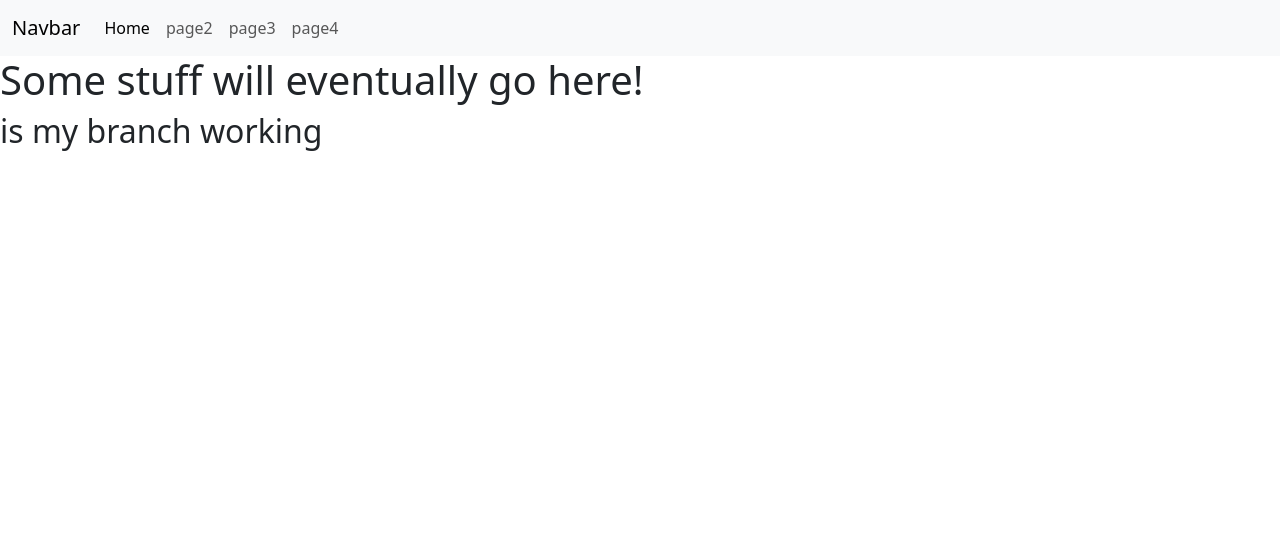
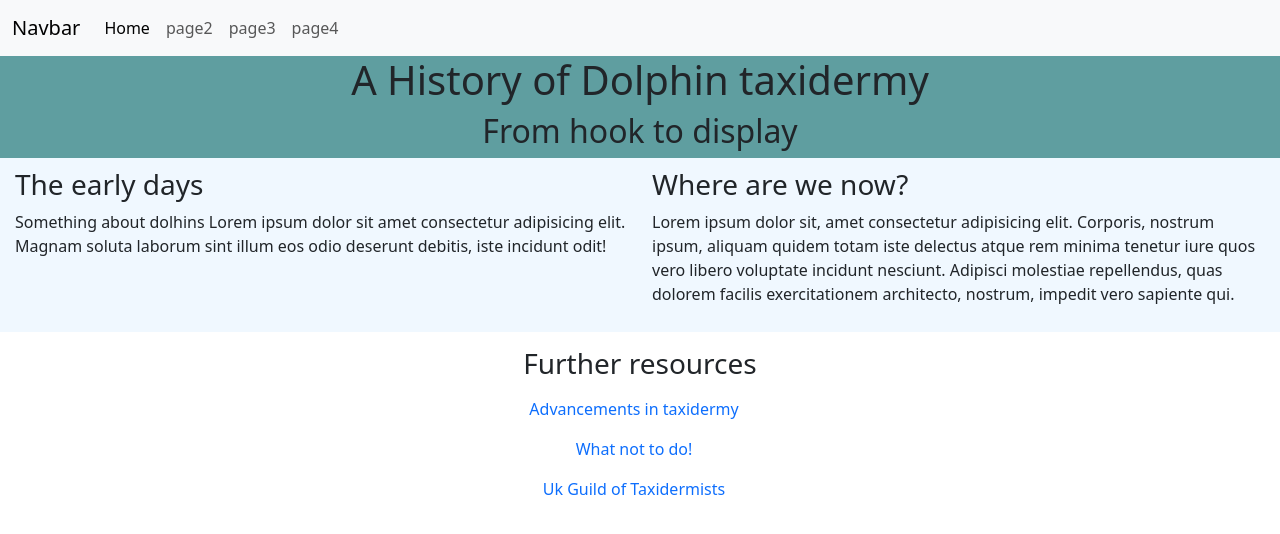
Before and after one commit to Terafora/Team-Project-Yeah, a plain HTML site: page page3.html in a window 1280 px wide. Drawn offline with nearby package versions, Linux system fonts and the light colour scheme.

Commit message:
added history of taxidermy and useful links

```diff
--- a/assets/css/page3.css
+++ b/assets/css/page3.css
@@ -0,0 +1,13 @@
+.history-title {
+    background-color: cadetblue;
+    text-align: center;
+}
+
+.history-content {
+    background-color: aliceblue;
+    padding: 10px 15px;
+}
+.future {
+    text-align: center;
+    padding-top: 15px;
+}
--- a/page3.html
+++ b/page3.html
@@ -1,12 +1,18 @@
 <!DOCTYPE html>
 <html lang="en">
+
 <head>
   <meta charset="UTF-8">
   <meta name="viewport" content="width=device-width, initial-scale=1.0">
   <title>Document</title>
-    <link href="https://cdn.jsdelivr.net/npm/bootstrap@5.3.2/dist/css/bootstrap.min.css" rel="stylesheet" integrity="sha384-T3c6CoIi6uLrA9TneNEoa7RxnatzjcDSCmG1MXxSR1GAsXEV/Dwwykc2MPK8M2HN" crossorigin="anonymous">
-    <script src="https://cdn.jsdelivr.net/npm/bootstrap@5.3.2/dist/js/bootstrap.bundle.min.js" integrity="sha384-C6RzsynM9kWDrMNeT87bh95OGNyZPhcTNXj1NW7RuBCsyN/o0jlpcV8Qyq46cDfL" crossorigin="anonymous"></script>
+  <link href="https://cdn.jsdelivr.net/npm/bootstrap@5.3.2/dist/css/bootstrap.min.css" rel="stylesheet"
+    integrity="sha384-T3c6CoIi6uLrA9TneNEoa7RxnatzjcDSCmG1MXxSR1GAsXEV/Dwwykc2MPK8M2HN" crossorigin="anonymous">
+  <script src="https://cdn.jsdelivr.net/npm/bootstrap@5.3.2/dist/js/bootstrap.bundle.min.js"
+    integrity="sha384-C6RzsynM9kWDrMNeT87bh95OGNyZPhcTNXj1NW7RuBCsyN/o0jlpcV8Qyq46cDfL"
+    crossorigin="anonymous"></script>
+  <link rel="stylesheet" href="assets/css/page3.css">
 </head>
+
 <body>
   <a href="./page2"></a>
   <a href="./page3"></a>
@@ -14,7 +20,8 @@
   <nav class="navbar navbar-expand-lg bg-body-tertiary">
     <div class="container-fluid">
       <a class="navbar-brand" href="#">Navbar</a>
-          <button class="navbar-toggler" type="button" data-bs-toggle="collapse" data-bs-target="#navbarNavDropdown" aria-controls="navbarNavDropdown" aria-expanded="false" aria-label="Toggle navigation">
+      <button class="navbar-toggler" type="button" data-bs-toggle="collapse" data-bs-target="#navbarNavDropdown"
+        aria-controls="navbarNavDropdown" aria-expanded="false" aria-label="Toggle navigation">
         <span class="navbar-toggler-icon"></span>
       </button>
       <div class="collapse navbar-collapse" id="navbarNavDropdown">
@@ -37,11 +44,74 @@
   </nav>
 
   <section>
-        <h1>Some stuff will eventually go here!</h1>
-        <h2>is my branch working</h2>
+    <div class="row">
+      <div class="col-12 history-title">
+        <h1>A History of Dolphin taxidermy</h1>
+        <h2>From hook to display</h2>
+      </div>
+    </div>
+    <div class="row history-content">
+      <div class="col-lg-6">
+        <h3 class="display3">
+          The early days
+        </h3>
+        <p>
+          Something about dolhins Lorem ipsum dolor sit amet consectetur adipisicing elit. Magnam soluta laborum sint
+          illum eos odio deserunt debitis, iste incidunt odit!
+        </p>
+      </div>
+      <div class="col-lg-6">
+        <h3 class="display3">
+          Where are we now?
+        </h3>
+        <p>
+          Lorem ipsum dolor sit, amet consectetur adipisicing elit. Corporis, nostrum ipsum, aliquam quidem totam iste
+          delectus atque rem minima tenetur iure quos vero libero voluptate incidunt nesciunt. Adipisci molestiae
+          repellendus, quas dolorem facilis exercitationem architecto, nostrum, impedit vero sapiente qui.
+        </p>
+      </div>
+    </div>
+
+    <div class="row future">
+      <h3 class="display3">
+        Further resources
+      </h3>
+      <ul class="nav flex-column">
+        <li class="nav-item">
+          <a class="nav-link" aria-current="page" href="https://taxidermyhobbyist.com/history-of-taxidermy/advancements-in-taxidermy/">Advancements in taxidermy</a>
+        </li>
+        <li class="nav-item">
+          <a class="nav-link" href="https://crappytaxidermy.com/">What not to do!</a>
+        </li>
+        <li class="nav-item">
+          <a class="nav-link" href="https://www.taxidermy.org.uk/">Uk Guild of Taxidermists</a>
+        </li>
+      </ul>
+      <!-- <ul>
+        <li>
+          <a href="https://taxidermyhobbyist.com/history-of-taxidermy/advancements-in-taxidermy/">Advancements in taxidermy</a>
+        </li>
+        <li>
+          A thing
+        </li>
+        <li>
+          A thing
+        </li>
+        <li>
+          A thing
+        </li>
+      </ul> -->
+    </div>
+    </div>
+    </div>
   </section>
 
-      <script src="https://cdn.jsdelivr.net/npm/@popperjs/core@2.11.8/dist/umd/popper.min.js" integrity="sha384-I7E8VVD/ismYTF4hNIPjVp/Zjvgyol6VFvRkX/vR+Vc4jQkC+hVqc2pM8ODewa9r" crossorigin="anonymous"></script>
-    <script src="https://cdn.jsdelivr.net/npm/bootstrap@5.3.2/dist/js/bootstrap.min.js" integrity="sha384-BBtl+eGJRgqQAUMxJ7pMwbEyER4l1g+O15P+16Ep7Q9Q+zqX6gSbd85u4mG4QzX+" crossorigin="anonymous"></script>
+  <script src="https://cdn.jsdelivr.net/npm/@popperjs/core@2.11.8/dist/umd/popper.min.js"
+    integrity="sha384-I7E8VVD/ismYTF4hNIPjVp/Zjvgyol6VFvRkX/vR+Vc4jQkC+hVqc2pM8ODewa9r"
+    crossorigin="anonymous"></script>
+  <script src="https://cdn.jsdelivr.net/npm/bootstrap@5.3.2/dist/js/bootstrap.min.js"
+    integrity="sha384-BBtl+eGJRgqQAUMxJ7pMwbEyER4l1g+O15P+16Ep7Q9Q+zqX6gSbd85u4mG4QzX+"
+    crossorigin="anonymous"></script>
 </body>
+
 </html>
```
Lines whose indentation alone changed are shown as unchanged.
